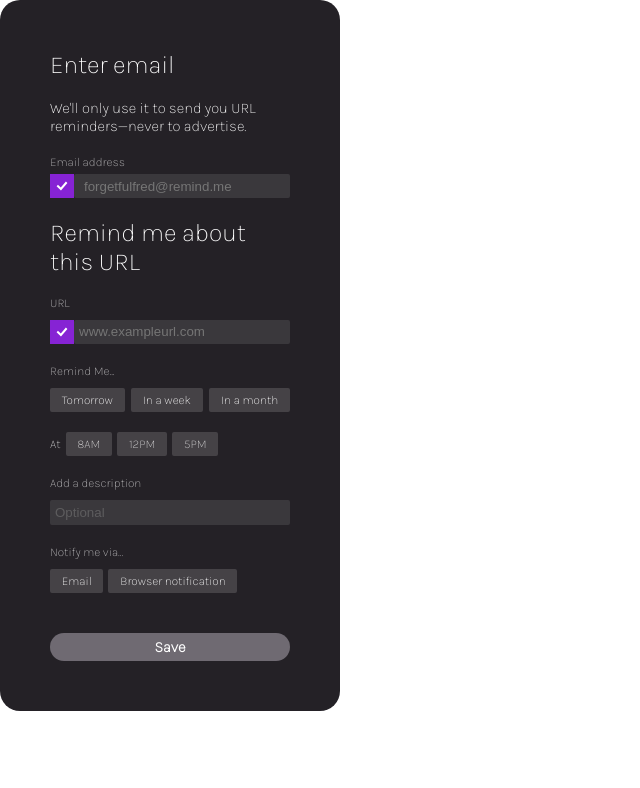
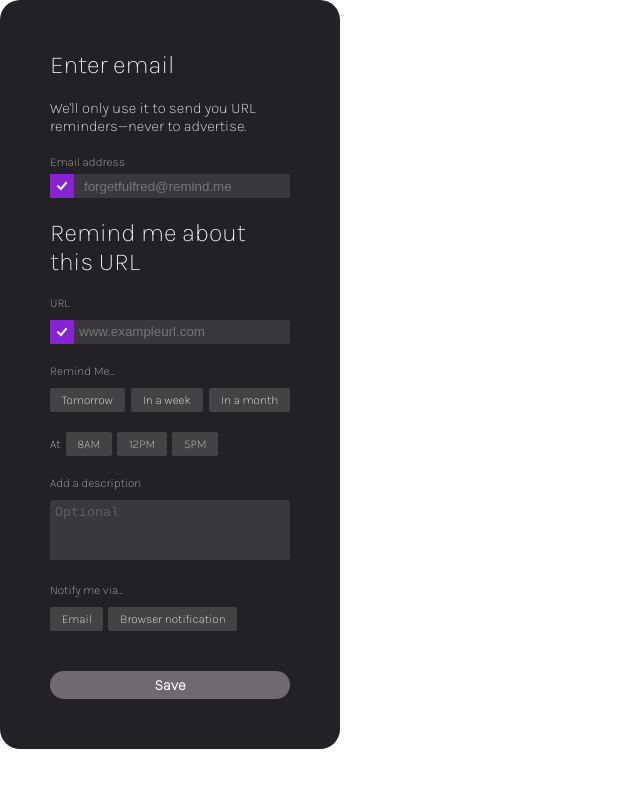
Before and after one commit to Matt-Hulme/Remind.Me, a React (Vite) app: page / in a window 1280 px wide. Shown: the top 788 px of the page, without its empty margins (0-640 px from the left). Built offline with nearby package versions, Linux system fonts and the light colour scheme.

Commit message:
Mutli-Line Textbox Complete (honestly too easy)

```diff
--- a/src/AppNew.css
+++ b/src/AppNew.css
@@ -327,8 +327,8 @@ html {
   flex-direction: column;
   align-items: flex-start;
   justify-content: flex-start;
-  width: 100%;
-  /* height: 5rem; */
+  width: 20rem;
+  height: 5rem;
   background: rgba(255, 255, 255, 0.10);
   color: white;
   border-radius: 0.16667rem;
@@ -336,17 +336,11 @@ html {
   padding: 0.41667rem;
   position: relative; /* Set container as a positioning context for absolute positioning */
   overflow-x: hidden;
+  resize: none;
+  overflow-y: hidden;
+  font-weight: 400;
+  opacity: 1.0;
 
-}
-
-.DescriptionTextBox input {
-  width: 100%;
-  /* position: absolute; */
-  /* top: 0.416666rem; */
-  /* left: 0.416666rem; */
-  font-weight: 400;
-  resize: vertical;
-  opacity: 1.0;
 
 }
 
--- a/src/components/Fields/DescriptionField.jsx
+++ b/src/components/Fields/DescriptionField.jsx
@@ -1,10 +1,15 @@
-export default function DescriptionField (){
+import React from 'react';
+
+export default function DescriptionField() {
   return (
     <div className="DescriptionField">
       <form className="DescriptionFieldForm">
-        <label htmlFor ="DescriptionTextBox"></label>
-        <input className="DescriptionTextBox" type="text" placeholder="Optional"></input>
+        <label htmlFor="DescriptionTextBox"></label>
+        <textarea
+          className="DescriptionTextBox"
+          placeholder="Optional"
+        ></textarea>
       </form>
     </div>
-  )
+  );
 }
```
